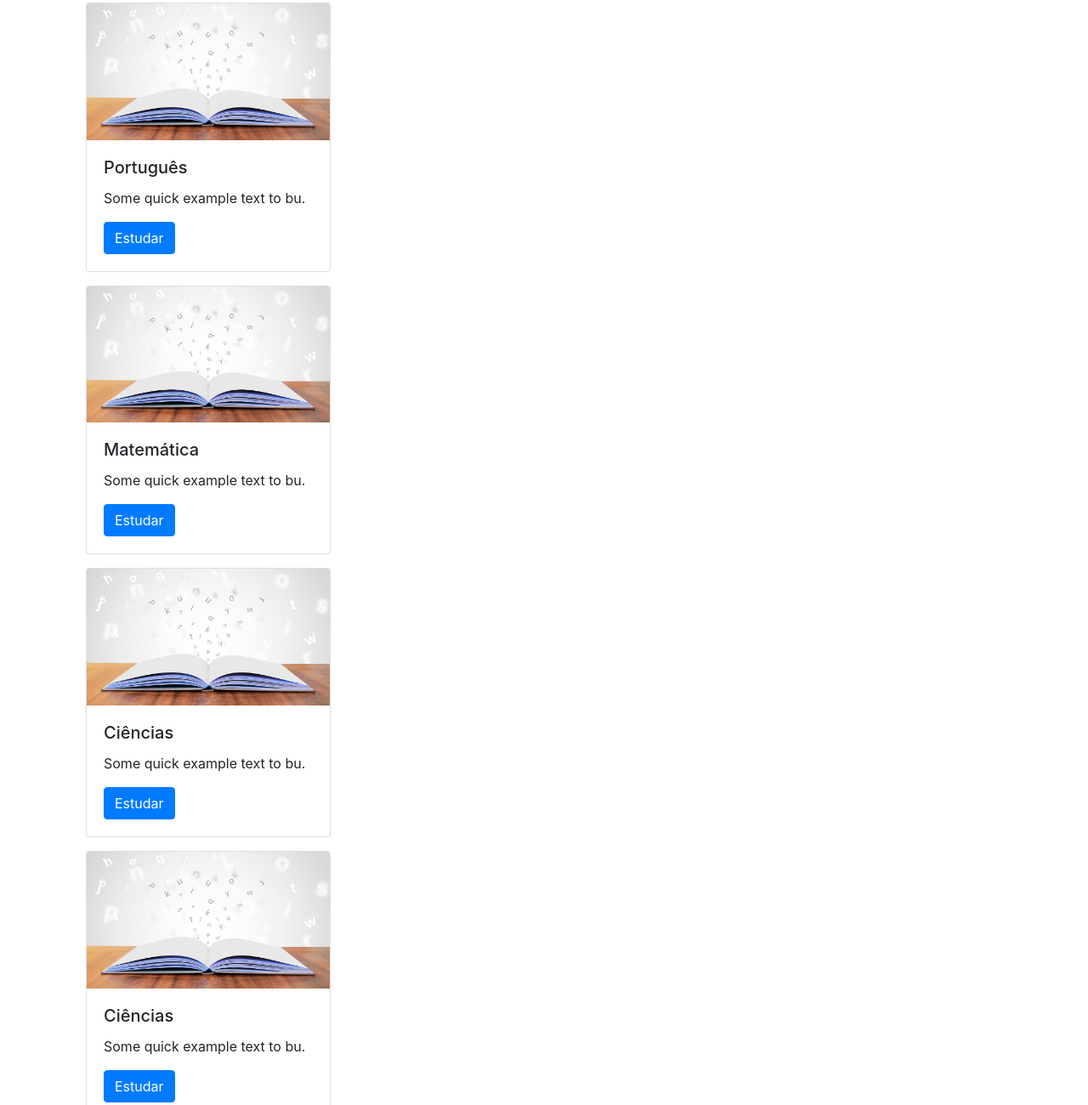
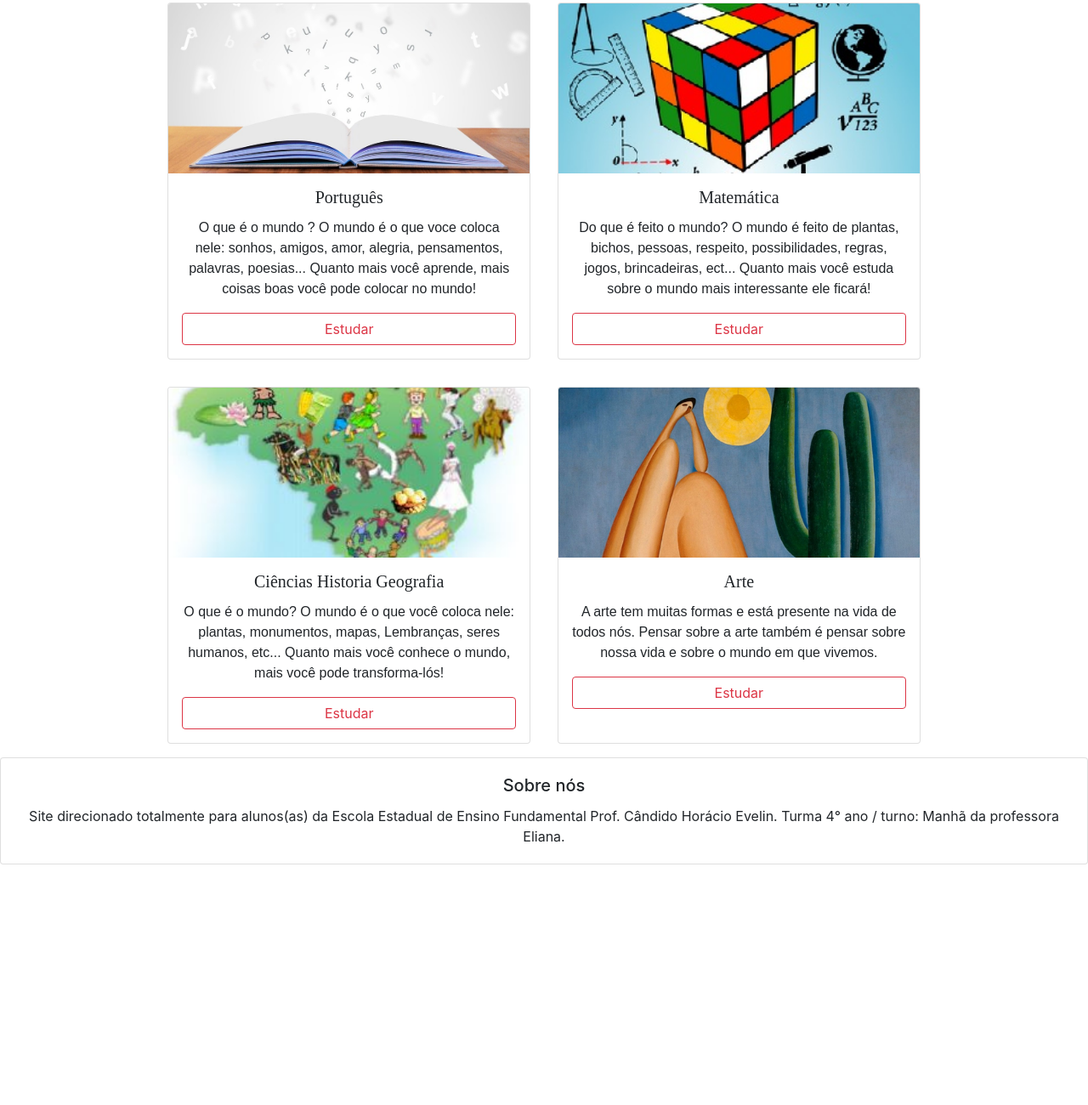
Before and after one commit to erikasantanaa/home_school, a plain HTML site: page index.html in a window 1280 px wide. Shown: the part 1112-2412 px from the top of the page at 85% size. After the commit the page ends 2201 px from the top, so only its background shows below. Drawn offline with nearby package versions, Linux system fonts and the light colour scheme; a web font is replaced by a local one.

Commit message:
segundo commit

```diff
--- a/index.html
+++ b/index.html
@@ -7,6 +7,8 @@
     <title>Home School</title>
     <link rel="stylesheet" href="https://stackpath.bootstrapcdn.com/bootstrap/4.4.1/css/bootstrap.min.css"
         integrity="sha384-Vkoo8x4CGsO3+Hhxv8T/Q5PaXtkKtu6ug5TOeNV6gBiFeWPGFN9MuhOf23Q9Ifjh" crossorigin="anonymous">
+    <link href="https://fonts.googleapis.com/css2?family=Baloo+Tammudu+2:wght@600&family=Pacifico&display=swap"
+        rel="stylesheet">
     <link rel="stylesheet" href="./styles/style.css">
 </head>
 
@@ -22,7 +24,7 @@
         </div>
         <!--NAVBAR -->
         <nav class="navbar navbar-expand-lg nab">
-            <button class="navbar-toggler" type="button" data-toggle="collapse" data-target="#navbarNav"
+            <button class="navbar-toggler bg-light" type="button" data-toggle="collapse" data-target="#navbarNav"
                 aria-controls="navbarNav" aria-expanded="false" aria-label="Toggle navigation">
                 <span class="navbar-toggler-icon"></span>
             </button>
@@ -32,16 +34,11 @@
                         <a class="nav-link" href="#aula">Aulas</a>
                     </li>
                     <li class="nav-item active">
-                        <a class="nav-link" href="#">Exercícios</a>
+                        <a class="nav-link" data-toggle="modal" data-target="
+                        #exercicios" href="">Exercícios</a>
                     </li>
                     <li class="nav-item">
-                        <a class="nav-link" href="#">Dicas</a>
-                    </li>
-                    <li class="nav-item">
-                        <a class="nav-link" href="#">Sobre nós</a>
-                    </li>
-                    <li class="nav-item">
-                        <a class="nav-link" href="#">Surpresa</a>
+                        <a class="nav-link" href="#sobrenos">Sobre nós</a>
                     </li>
                 </ul>
             </div>
@@ -73,56 +70,98 @@
                 <span class="sr-only">Next</span>
             </a>
         </section>
-        <!-- AULA -  -->
-        <section class="container">
+        <!-- AULAS -->
+        <section class="container-fluid">
             <div class="titulo-aula" id="aula">
                 <h1>Seja bem vindo(a) a sua aula virtual!</h1>
                 <h4>Aqui estão as matérias da sua aula, é só clicar e se divertir com os conteúdos!</h4>
             </div>
-            <!--Cards-->
-
-            <div class="card p-0 m-3 col-12 col-md-4" style="width: 18rem;">
-                <img src="./img/port.jpg" class="card-img-top" alt="Português">
-                <div class="card-body">
-                    <h5 class="card-title">Português</h5>
-                    <p class="card-text">Some quick example text to bu.</p>
-                    <a href="#" class="btn btn-primary">Estudar</a>
+            <!--Cards (4) -->
+            <div class=" row justify-content-center">
+                <div class="card cards p-0 m-3 col-12 col-md-4" style="width: 18rem;">
+                    <img src="./img/port.jpg" class="card-img-top img-cards" alt="Português">
+                    <div class="card-body p-0 m-3">
+                        <h5 class="card-title titulo-cards">Português</h5>
+                        <p class="card-text texto-cards">
+                            O que é o mundo ? O mundo é o que voce coloca nele: sonhos, amigos, amor, alegria,
+                            pensamentos, palavras, poesias...
+                            Quanto mais você aprende, mais coisas boas você pode colocar no mundo!
+                        </p>
+                        <a href="./pages/port.html" class="btn btn-outline-danger button-cards">Estudar</a>
+                    </div>
                 </div>
-            </div>
-            <div class="card p-0 m-3 col-12 col-md-4" style="width: 18rem;">
-                <img src="./img/port.jpg" class="card-img-top" alt="Português">
-                <div class="card-body">
-                    <h5 class="card-title">Matemática</h5>
-                    <p class="card-text">Some quick example text to bu.</p>
-                    <a href="#" class="btn btn-primary">Estudar</a>
+                <div class="card cards p-0 m-3 col-12 col-md-4" style="width: 18rem;">
+                    <img src="./img/mat.jpg" class="card-img-top img-cards" alt="Matematica">
+                    <div class="card-body p-0 m-3">
+                        <h5 class="card-title titulo-cards">Matemática</h5>
+                        <p class="card-text texto-cards">
+                            Do que é feito o mundo? O mundo é feito de plantas, bichos, pessoas, respeito,
+                            possibilidades, regras, jogos, brincadeiras, ect...
+                            Quanto mais você estuda sobre o mundo mais interessante ele ficará!
+                        </p>
+                        <a href="./pages/mat.html" class="btn btn-outline-danger button-cards">Estudar</a>
+                    </div>
                 </div>
-            </div>
-            <div class="card p-0 m-3 col-12 col-md-4" style="width: 18rem;">
-                <img src="./img/port.jpg" class="card-img-top" alt="Português">
-                <div class="card-body">
-                    <h5 class="card-title">Ciências</h5>
-                    <p class="card-text">Some quick example text to bu.</p>
-                    <a href="#" class="btn btn-primary">Estudar</a>
+                <div class="card cards p-0 m-3 col-12 col-md-4" style="width: 18rem;">
+                    <img src="./img/cie.jpg" class="card-img-top img-cards" alt="Ciências Historia Geografia">
+                    <div class="card-body p-0 m-3">
+                        <h5 class="card-title titulo-cards">Ciências Historia Geografia</h5>
+                        <p class="card-text texto-cards">
+                            O que é o mundo? O mundo é o que você coloca nele: plantas, monumentos, mapas, Lembranças,
+                            seres humanos, etc...
+                            Quanto mais você conhece o mundo, mais você pode transforma-lós!
+                        </p>
+                        <a href="./pages/cie.html" class="btn btn-outline-danger button-cards">Estudar</a>
+                    </div>
                 </div>
-            </div>
-            <div class="card p-0 m-3 col-12 col-md-4" style="width: 18rem;">
-                <img src="./img/port.jpg" class="card-img-top" alt="Português">
-                <div class="card-body">
-                    <h5 class="card-title">Ciências</h5>
-                    <p class="card-text">Some quick example text to bu.</p>
-                    <a href="#" class="btn btn-primary">Estudar</a>
-                </div>
-            </div>
-            <div class="card p-0 m-3 col-12 col-md-4" style="width: 18rem;">
-                <img src="./img/port.jpg" class="card-img-top" alt="Português">
-                <div class="card-body">
-                    <h5 class="card-title">Ciências</h5>
-                    <p class="card-text">Some quick example text to bu.</p>
-                    <a href="#" class="btn btn-primary">Estudar</a>
+                <div class="card cards p-0 m-3 col-12 col-md-4" style="width: 18rem;">
+                    <img src="./img/art.jpeg" class="card-img-top img-cards" alt="Arte">
+                    <div class="card-body p-0 m-3">
+                        <h5 class="card-title titulo-cards">Arte</h5>
+                        <p class="card-text texto-cards">
+                            A arte tem muitas formas e está presente na vida de todos nós.
+                            Pensar sobre a arte também é pensar sobre nossa vida e sobre o mundo em que vivemos.
+                        </p>
+                        <a href="./pages/art.html" class="btn btn-outline-danger button-cards">Estudar</a>
+                    </div>
                 </div>
             </div>
         </section>
     </main>
+    <section>
+        <!-- EXERCICIOS- MODAL -->
+        <div id="exercicios" class="modal fade" id="exampleModalCenter" tabindex="-1" role="dialog" aria-labelledby="exampleModalCenterTitle" aria-hidden="true">
+            <div class="modal-dialog modal-dialog-centered" role="document">
+              <div class="modal-content">
+                <div class="modal-header">
+                  <h5 class="modal-title" id="exampleModalCenterTitle">Exercícios</h5>
+                  <button type="button" class="close" data-dismiss="modal" aria-label="Close">
+                    <span aria-hidden="true">&times;</span>
+                  </button>
+                </div>
+                <div class="modal-body">
+                  Termine os seus estudos, resolvendo as atividades dadas pelo seu livro didático de cada matéria.
+                  Bons estudos!
+                </div>
+              </div>
+            </div>
+          </div>
+    </section>
+    <section>
+        <!-- FOOTER -->
+        <div id="sobrenos" class="card footer-css">
+            <div class="card-body">
+              <h5 class="card-title">Sobre nós</h5>
+              <p class="card-text">
+                  Site direcionado totalmente para alunos(as) da Escola Estadual de Ensino Fundamental Prof. Cândido Horácio Evelin.
+                  Turma 4° ano / turno: Manhã da professora Eliana.
+              </p>
+            </div>
+          </div>
+    </section>
+
+
+
 
     <br><br><br>
 
--- a/styles/style.css
+++ b/styles/style.css
@@ -1,3 +1,11 @@
+/* GLOBAL */
+a{
+    text-decoration: none;
+}
+a:hover{
+    background: beige;
+}
+
 /* JUMBOTRON */
 .jum {
     background-color: #056;
@@ -13,10 +21,7 @@
     background-color: #056;
     color: white;
 }
-a {
-    text-decoration: none;
-    color: white;
-}
+
 a:hover{
     color: rgb(219, 96, 25);
 
@@ -34,3 +39,30 @@
     text-align: center;
     padding: 80px;
 }
+/* CARDS */
+.cards{
+    max-width: 30rem;
+    max-height: 30rem;
+}
+.img-cards {
+    object-fit: cover;
+
+    height: 200px;
+}
+.titulo-cards {
+    text-align: center;
+    font-family: 'Roboto Slab', serif;
+
+}
+.texto-cards {
+    text-align: center;
+    font-family: Arial, Helvetica, sans-serif;
+}
+.button-cards {
+    display: flex;
+    justify-content: center ;
+}
+/* FOOTER */
+.footer-css {
+    text-align: center;
+}
```
Also changed, not shown: pages/art.html (added, +11 -0 lines), pages/cie.html (added, +11 -0 lines), pages/mat.html (added, +11 -0 lines), pages/port.html (added, +11 -0 lines), img/art.jpeg (added), img/cie.jpg (added), img/mat.jpg (added).
